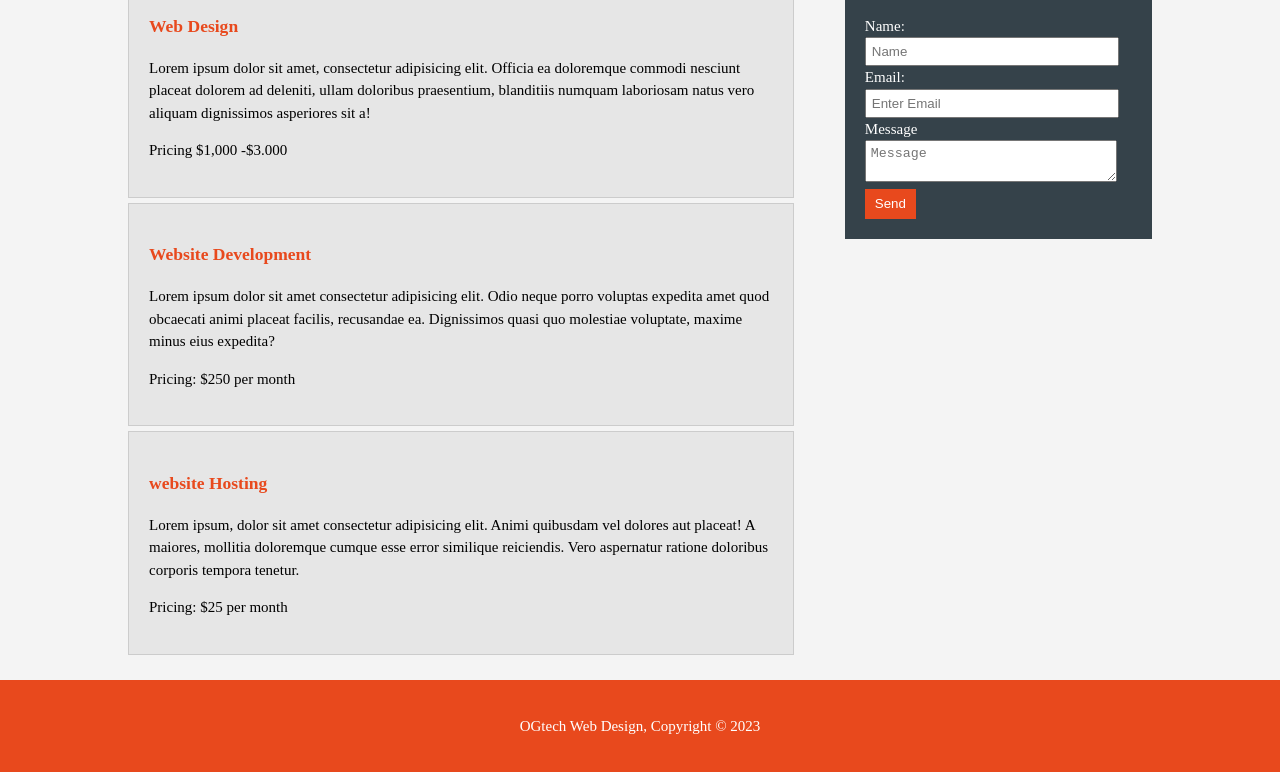
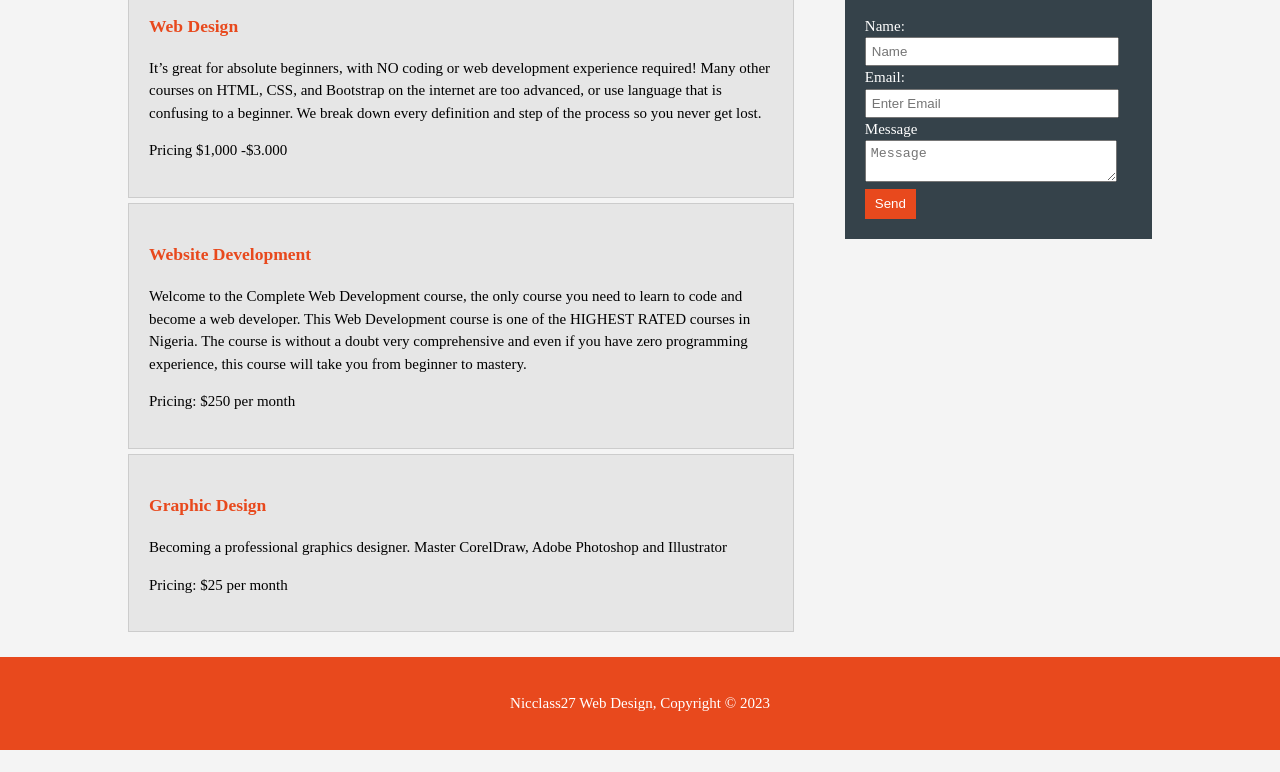
Before and after one commit to Nicclass27/digital, a plain HTML site: page Services.html in a window 1280 px wide. Shown: the part 236-1008 px from the top of the page. After the commit the page ends 986 px from the top, so only its background shows below. Drawn offline with Linux system fonts and the light colour scheme.

Commit message:
Update Services.html

```diff
--- a/Services.html
+++ b/Services.html
@@ -11,7 +11,7 @@
     <header>
         <div class="container">
             <div id="branding">
-                <h1><span class="highlight">OGtech</span>Web Design</h1>
+                <h1><span class="highlight">Nicclass27</span>Web Design</h1>
 
             </div>
 
@@ -46,19 +46,23 @@
                 <ul id="services">
                 <li>
                     <h3>Web Design</h3>
-                    <p>Lorem ipsum dolor sit amet, consectetur adipisicing elit. Officia ea doloremque commodi nesciunt placeat dolorem ad deleniti, ullam doloribus praesentium, blanditiis numquam laboriosam natus vero aliquam dignissimos asperiores sit a!</p>
+                    <p>It’s great for absolute beginners, with NO coding or web development experience required!
+
+                        Many other courses on HTML, CSS, and Bootstrap on the internet are too advanced, or use language that is confusing to a beginner. We break down every definition and step of the process so you never get lost.</p>
                     <p>Pricing  $1,000 -$3.000</p>
                 </li>
 
                 <li>
                     <h3>Website Development</h3>
-                    <p>Lorem ipsum dolor sit amet consectetur adipisicing elit. Odio neque porro voluptas expedita amet quod obcaecati animi placeat facilis, recusandae ea. Dignissimos quasi quo molestiae voluptate, maxime minus eius expedita?</p>
+                    <p>Welcome to the Complete Web Development course, the only course you need to learn to code and become a web developer. This Web Development course is one of the HIGHEST RATED courses in Nigeria.
+
+                        The course is without a doubt very comprehensive and even if you have zero programming experience, this course will take you from beginner to mastery.</p>
                     <p>Pricing: $250 per month</p>
                 </li>
 
                 <li>
-                    <h3>website Hosting</h3>
-                    <p>Lorem ipsum, dolor sit amet consectetur adipisicing elit. Animi quibusdam vel dolores aut placeat! A maiores, mollitia doloremque cumque esse error similique reiciendis. Vero aspernatur ratione doloribus corporis tempora tenetur.</p>
+                    <h3>Graphic Design</h3>
+                    <p>Becoming a professional graphics designer. Master CorelDraw, Adobe Photoshop and Illustrator</p>
                     <p>Pricing: $25 per month</p>
                 </li>
             </ul>
@@ -94,7 +98,7 @@
     </section>
 
     <footer>
-        <p>OGtech Web Design, Copyright &copy; 2023</p>
+        <p>Nicclass27 Web Design, Copyright &copy; 2023</p>
     </footer>
     </body>
 </html
```
